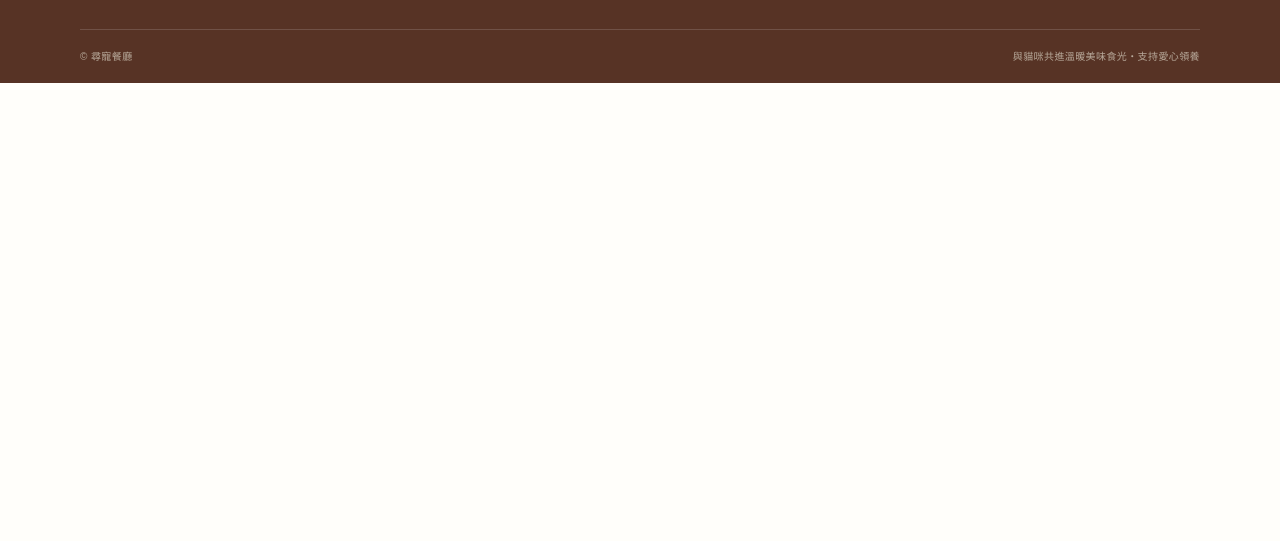
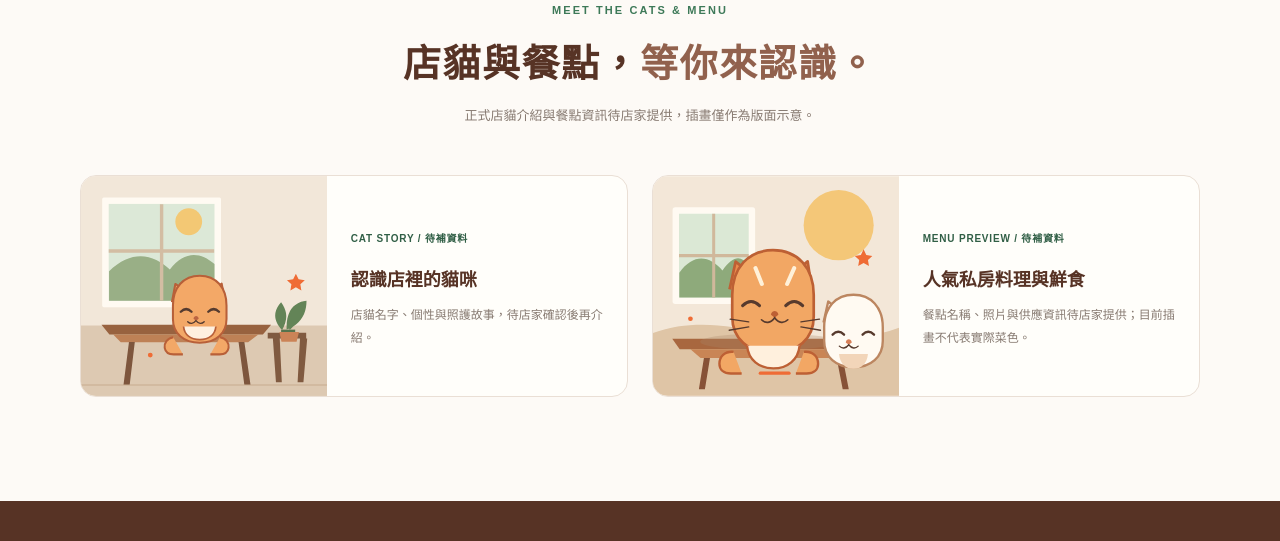
Before and after one commit to rw6n44py58-prog/WebPage_11515114, a plain HTML site: page pages/index.html in a window 1280 px wide. Shown: the part 1975-2516 px from the top of the page. Before the commit the page ends 2058 px from the top, so only its background shows below. Drawn offline with Linux system fonts and the light colour scheme.

Commit message:
更新 CSS 字型設定，新增預覽區段以展示店貓與餐點資訊

```diff
--- a/pages/assets/css/site.css
+++ b/pages/assets/css/site.css
@@ -13,7 +13,7 @@
   --ink: #44352e;
   --muted: #887b72;
   --line: #eadfd5;
-  --serif: "Noto Sans TC", "PingFang TC", "Microsoft JhengHei", sans-serif;
+  --serif: "Arial Rounded MT Bold", "Noto Sans TC", "PingFang TC", "Microsoft JhengHei", sans-serif;
   --sans: "Noto Sans TC", "PingFang TC", "Microsoft JhengHei", sans-serif;
 }
 
@@ -375,14 +375,29 @@ h2 { color: var(--brown-deep); font-size: clamp(30px, 3.4vw, 42px); letter-spaci
 .rule-card > span { color: #ef6c35; font-size: 25px; }
 .rule-card h3 { margin-top: 12px; font-size: 16px; }
 .hero-badge, .adoption-card, .rule-card { box-shadow: 0 12px 28px rgba(87, 51, 37, .06); }
+.preview-section { background: var(--cream); }
+.preview-grid { display: grid; grid-template-columns: repeat(2, 1fr); gap: 24px; }
+.preview-card { display: grid; grid-template-columns: .9fr 1.1fr; overflow: hidden; border: 1px solid var(--line); border-radius: 16px; background: var(--paper); }
+.preview-card img { width: 100%; height: 100%; min-height: 220px; object-fit: cover; }
+.preview-card-copy { align-self: center; padding: 24px; }
+.preview-label { color: var(--green-dark); font-size: 10px; font-weight: 700; letter-spacing: .08em; }
+.preview-card h3 { margin: 12px 0 8px; color: var(--brown-deep); font-family: var(--sans); font-size: 18px; font-weight: 700; }
+.preview-card p { margin: 0; color: var(--muted); font-size: 12px; line-height: 1.9; }
+h1, h2, .story-visual blockquote { font-weight: 700; }
 
 @media (max-width: 760px) {
   .hero-badge { right: 2px; bottom: 48px; width: 94px; height: 94px; font-size: 10px; }
   .adoption-grid { grid-template-columns: 1fr; gap: 12px; }
   .adoption-card { padding: 22px; }
   .rules-grid { grid-template-columns: repeat(2, 1fr); gap: 12px; }
+  .preview-grid { grid-template-columns: 1fr; gap: 14px; }
+  .preview-card { grid-template-columns: .85fr 1.15fr; }
+  .preview-card img { min-height: 180px; }
+  .preview-card-copy { padding: 17px; }
 }
 
 @media (max-width: 420px) {
   .rules-grid { grid-template-columns: 1fr; }
+  .preview-card { grid-template-columns: 1fr; }
+  .preview-card img { height: 190px; min-height: 0; }
 }
--- a/pages/index.html
+++ b/pages/index.html
@@ -92,6 +92,34 @@
         <p class="sample-note">以上為依網站大綱撰寫的示範文案；實際餐點、店貓與服務內容待店家確認。</p>
       </div>
     </section>
+
+    <section class="preview-section section-space">
+      <div class="container">
+        <div class="section-heading">
+          <p class="eyebrow">MEET THE CATS &amp; MENU</p>
+          <h2>店貓與餐點，<span class="text-muted">等你來認識。</span></h2>
+          <p>正式店貓介紹與餐點資訊待店家提供，插畫僅作為版面示意。</p>
+        </div>
+        <div class="preview-grid">
+          <article class="preview-card">
+            <img src="assets/images/cat-corner.svg" alt="窗邊貓咪插畫，作為店貓介紹區的示意圖">
+            <div class="preview-card-copy">
+              <span class="preview-label">CAT STORY / 待補資料</span>
+              <h3>認識店裡的貓咪</h3>
+              <p>店貓名字、個性與照護故事，待店家確認後再介紹。</p>
+            </div>
+          </article>
+          <article class="preview-card">
+            <img src="assets/images/cat-hero.svg" alt="貓咪陪伴用餐的插畫，作為餐點預覽區的示意圖">
+            <div class="preview-card-copy">
+              <span class="preview-label">MENU PREVIEW / 待補資料</span>
+              <h3>人氣私房料理與鮮食</h3>
+              <p>餐點名稱、照片與供應資訊待店家提供；目前插畫不代表實際菜色。</p>
+            </div>
+          </article>
+        </div>
+      </div>
+    </section>
   </main>
 
   <footer class="site-footer">
```
